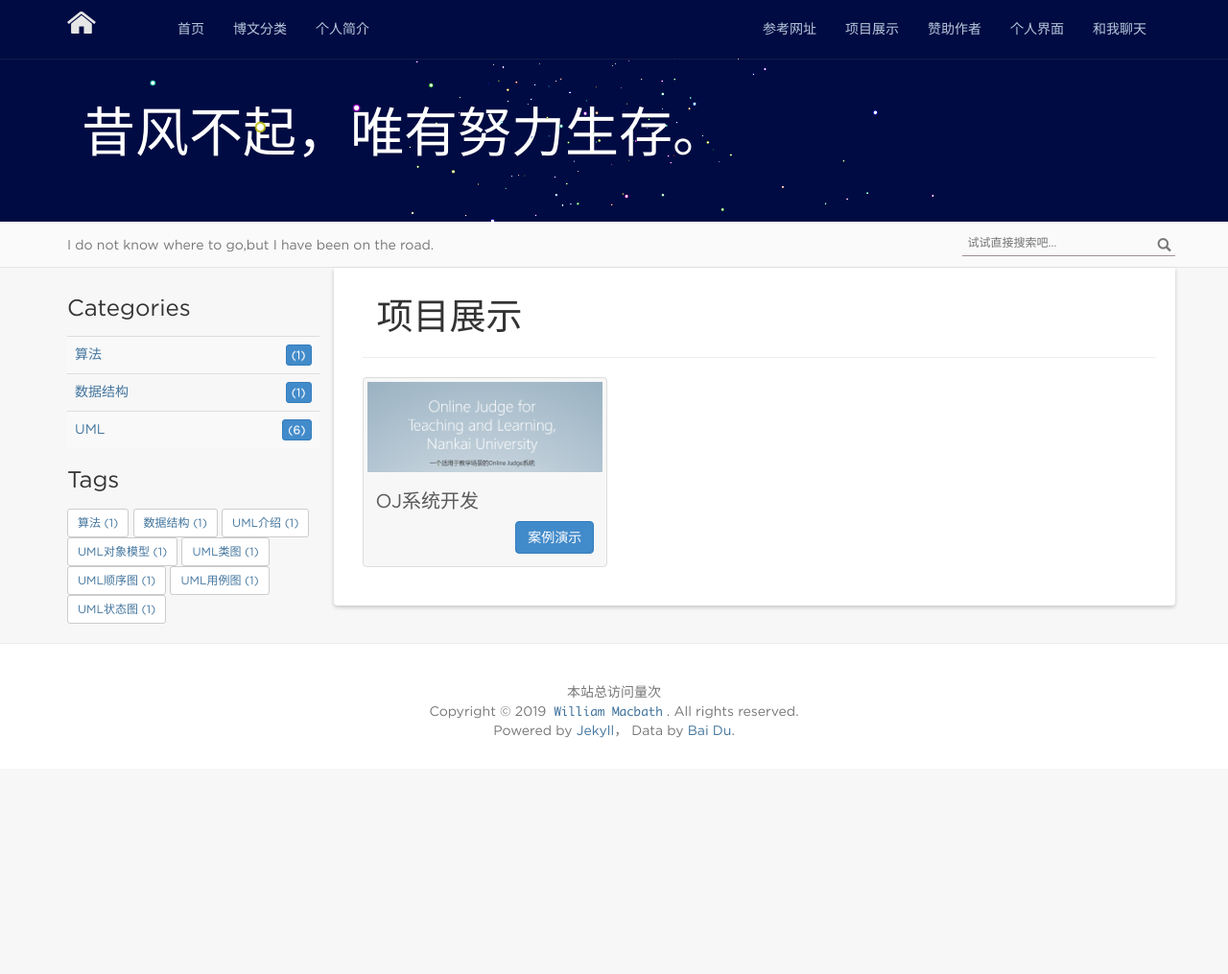
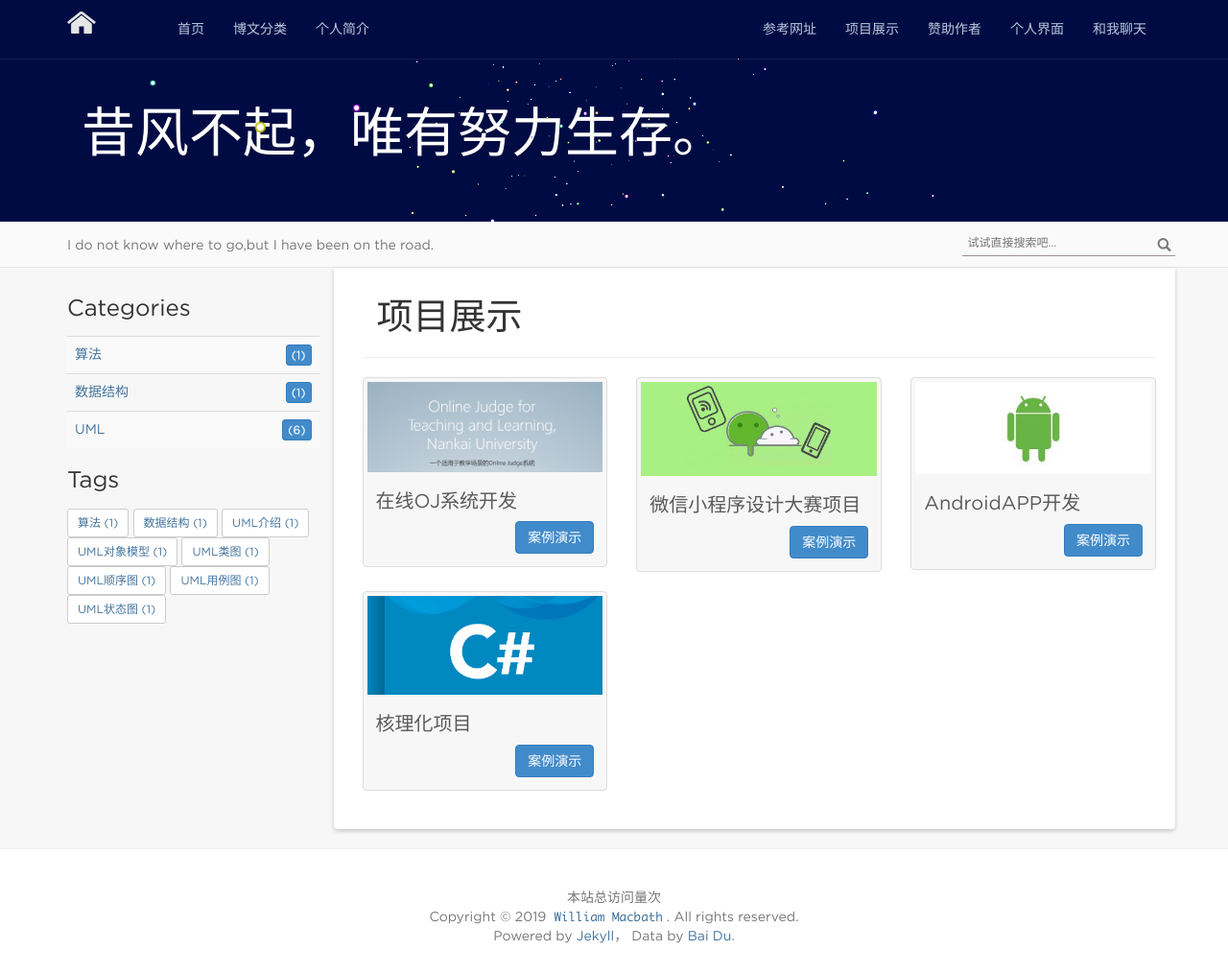
Before and after one commit to misttree/misttree.github.io, a Jekyll site: the page built from effects/index.html, in a window 1280 px wide and 1015 px high. Shown: the whole window at 96% size. Built offline with Jekyll 4.4.1, drawn with Linux system fonts in a browser that asks for light colours; nearby versions of some CDN libraries; comment, search, counter and statistics services are not loaded.

Commit message:
更新项目处理，并修改README.md中的内容

```diff
--- a/effects/index.html
+++ b/effects/index.html
@@ -8,11 +8,40 @@ date: 2017-04-18 09:00:00 +0800
 <div class="row">
     <div class="col-sm-6 col-md-4">
         <div class="thumbnail">
-            <img src="/styles/images/ojtl/ojtl.png" alt="A Quote Machine">
+            <img src="/effects/images/ojtl.png" alt="A Quote Machine">
             <div class="caption clearfix">
-                <h4><a class="posts-list-name" href="/effects/demo/demo-project-ojtl/index.html" target="_blank">OJ系统开发</a></h4>
+                <h4><a class="posts-list-name" href="/effects/demo/demo-project-ojtl/index.html" target="_blank">在线OJ系统开发</a></h4>
+                <a class="btn btn-primary pull-right" href="/effects/demo/demo-project-ojtl/index.html" target="_blank">案例演示</a>
+            </div>
+        </div>
+    </div>
+    <div class="col-sm-6 col-md-4">
+        <div class="thumbnail">
+            <img src="/effects/images/WechatMiniProgram.png" alt="A Quote Machine">
+            <div class="caption clearfix">
+                <h4><a class="posts-list-name" href="/effects/demo/demo-project-ojtl/index.html" target="_blank">微信小程序设计大赛项目</a></h4>
+                <a class="btn btn-primary pull-right" href="/effects/demo/demo-project-ojtl/index.html" target="_blank">案例演示</a>
+            </div>
+        </div>
+    </div>
+    <div class="col-sm-6 col-md-4">
+        <div class="thumbnail">
+            <img src="/effects/images/Androidproject.jpg" alt="A Quote Machine">
+            <div class="caption clearfix">
+                <h4><a class="posts-list-name" href="/effects/demo/demo-project-ojtl/index.html" target="_blank">AndroidAPP开发</a></h4>
                 <a class="btn btn-primary pull-right" href="/effects/demo/demo-project-ojtl/index.html" target="_blank">案例演示</a>
             </div>
         </div>
     </div>
 </div>
+<div class="row">
+    <div class="col-sm-6 col-md-4">
+        <div class="thumbnail">
+            <img src="/effects/images/hlhproject.png" alt="A Quote Machine">
+            <div class="caption clearfix">
+                <h4><a class="posts-list-name" href="/effects/demo/demo-project-ojtl/index.html" target="_blank">核理化项目</a></h4>
+                <a class="btn btn-primary pull-right" href="/effects/demo/demo-project-ojtl/index.html" target="_blank">案例演示</a>
+            </div>
+        </div>
+    </div>
+</div>
```
Also changed, not shown: README.md, effects/images/Androidproject.jpg (added), effects/images/WechatMiniProgram.png (added), effects/images/demo-baymax.png (deleted), effects/images/demo-cal.png (deleted), effects/images/demo-calender.png (deleted), effects/images/demo-click-to-search.png (deleted), effects/images/demo-echart.png (deleted), effects/images/demo-quote-machine.png (deleted), effects/images/demo-random-overlay-gird-fade.png (deleted), effects/images/demo-tagscloud.png (deleted), effects/images/demo-weather.png (deleted), effects/images/hlhproject.png (added), effects/images/ojtl.png (added).
